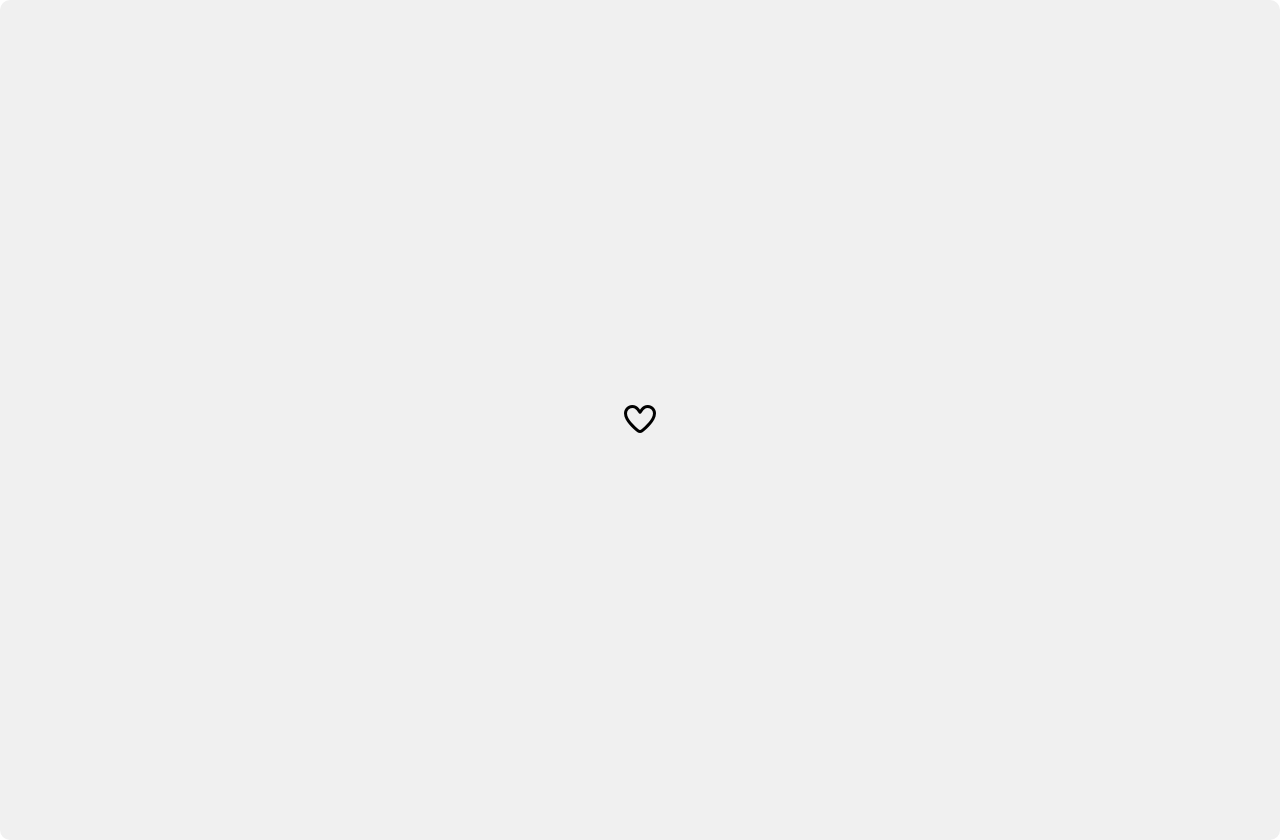
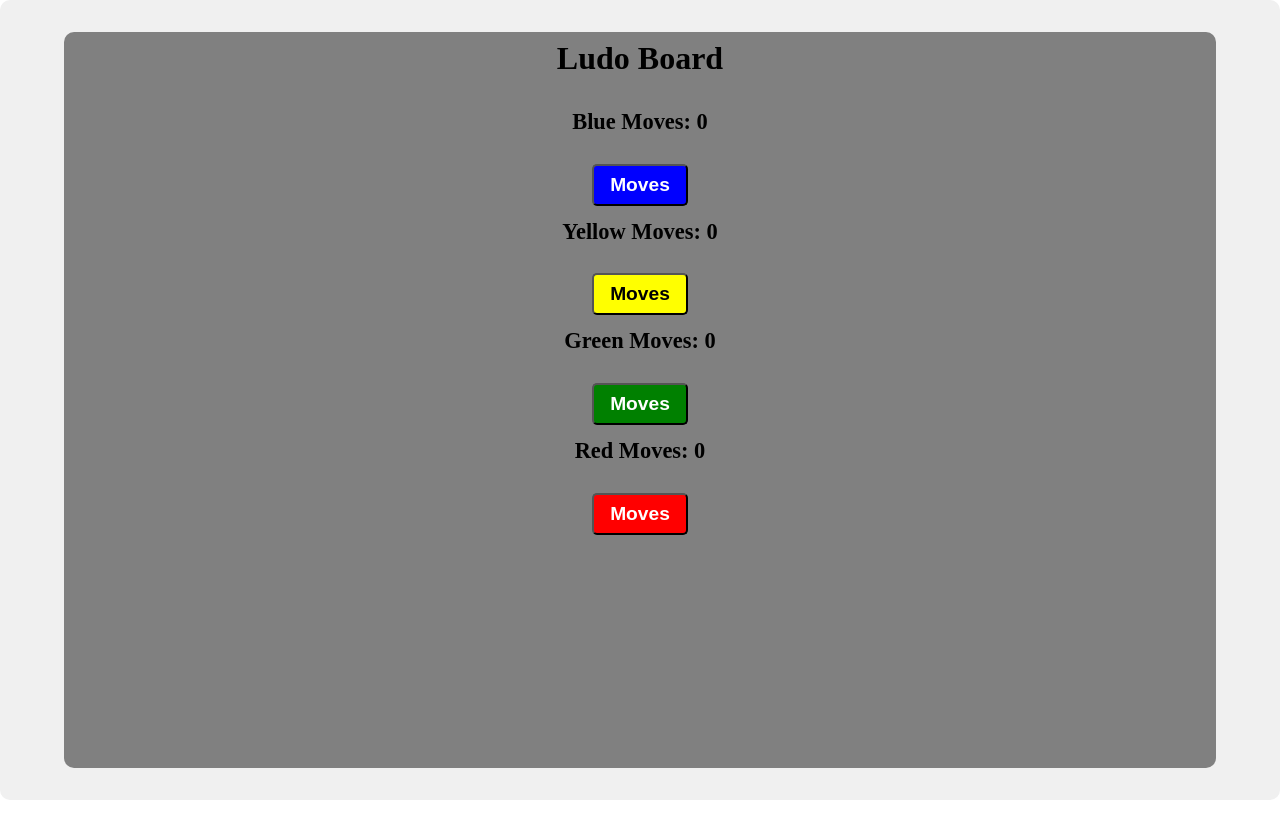
Before and after one commit to sanjeevkoshti/React-Learning, a React (Vite) app: page / in a window 1280 px wide. After the commit the page ends 800 px from the top, so only its background shows below. Built offline with nearby package versions, Linux system fonts and the light colour scheme.

Commit message:
created Ludo board using useState

```diff
--- /dev/null
+++ b/src/states/LudoBoard.jsx
@@ -0,0 +1,90 @@
+import { useState } from 'react';
+
+export default function LudoBoard(){
+    const [moves, setMoves]=useState({blue:0, yellow:0, green:0, red:0});
+    let blueMoves=()=>{
+        setMoves({...moves, blue:moves.blue+Math.floor(Math.random()*6)+1})
+    }
+    let yellowMoves=()=>{
+        setMoves({...moves, yellow:moves.yellow+Math.floor(Math.random()*6)+1})
+    }
+    let greenMoves=()=>{
+        setMoves({...moves, green:moves.green+Math.floor(Math.random()*6)+1})
+    }
+    let redMoves=()=>{
+        setMoves({...moves, red:moves.red+Math.floor(Math.random()*6)+1})
+    }
+    return(
+        <div style={ludoboard}>
+            <h1 style={{margin:"0.5rem 0 2rem 0"}}>Ludo Board</h1>
+            <div style={{display:"flex", flexDirection:"column", justifyContent:"center", alignItems:"center", gap:"0.8rem"}}>
+                <p style={pstyle}>Blue Moves: {moves.blue}</p>
+                <button style={bstyle} onClick={blueMoves}>Moves</button>
+                <p style={pstyle}>Yellow Moves: {moves.yellow}</p>
+                <button style={ystyle} onClick={yellowMoves}>Moves</button>
+                <p style={pstyle}>Green Moves: {moves.green}</p>
+                <button style={gstyle} onClick={greenMoves}>Moves</button>
+                <p style={pstyle}>Red Moves: {moves.red}</p>
+                <button style={rstyle} onClick={redMoves}>Moves</button>
+            </div>
+        </div>
+    );
+}
+
+
+let bstyle={
+    padding:"0.5rem 1rem",
+    fontSize:"1.2rem",
+    fontWeight:"bold",
+    borderRadius:"5px",
+    cursor:"pointer",
+    backgroundColor:"blue",
+    color:"white"
+}
+
+let ystyle={
+    padding:"0.5rem 1rem",
+    fontSize:"1.2rem",
+    fontWeight:"bold",
+    borderRadius:"5px",
+    cursor:"pointer",
+    backgroundColor:"yellow",
+}
+
+let gstyle={
+    padding:"0.5rem 1rem",
+    fontSize:"1.2rem",
+    fontWeight:"bold",
+    borderRadius:"5px",
+    cursor:"pointer",
+    backgroundColor:"green",
+    color:"white"
+}
+
+let rstyle={
+    padding:"0.5rem 1rem",
+    fontSize:"1.2rem",
+    fontWeight:"bold",
+    borderRadius:"5px",
+    cursor:"pointer",
+    backgroundColor:"red",
+    color:"white"
+}
+
+let ludoboard={
+    backgroundColor:"gray",
+    height:"90vh",
+    width:"90vw",
+    borderRadius:"10px",
+    padding:" 0 0 1rem 0",
+    display:"flex",
+    flexDirection:"column",
+    justifyContent:"start",
+    alignItems:"center"
+}
+
+let pstyle={
+    margin:"0 0 1rem 0",
+    fontSize:"1.4rem",
+    fontWeight:"bold",
+}
--- a/src/states/States.jsx
+++ b/src/states/States.jsx
@@ -1,10 +1,12 @@
 import NumCounter from "./NumCounter.jsx";
 import LikeBtn from "./LikeBtn.jsx";
+import LudoBoard from "./LudoBoard.jsx";
 
 export default function States() {
     return (
         <div style={styles}>
-            <LikeBtn/>
+            <LudoBoard/>
+            {/* <LikeBtn/> */}
             {/* <NumCounter/> */}
         </div>
     );
@@ -12,7 +14,6 @@ export default function States() {
 
 let styles={
     backgroundColor:"#f0f0f0",
-    padding:"20px",
     borderRadius:"10px",
     textAlign:"center",
     height:"100vh",
```
